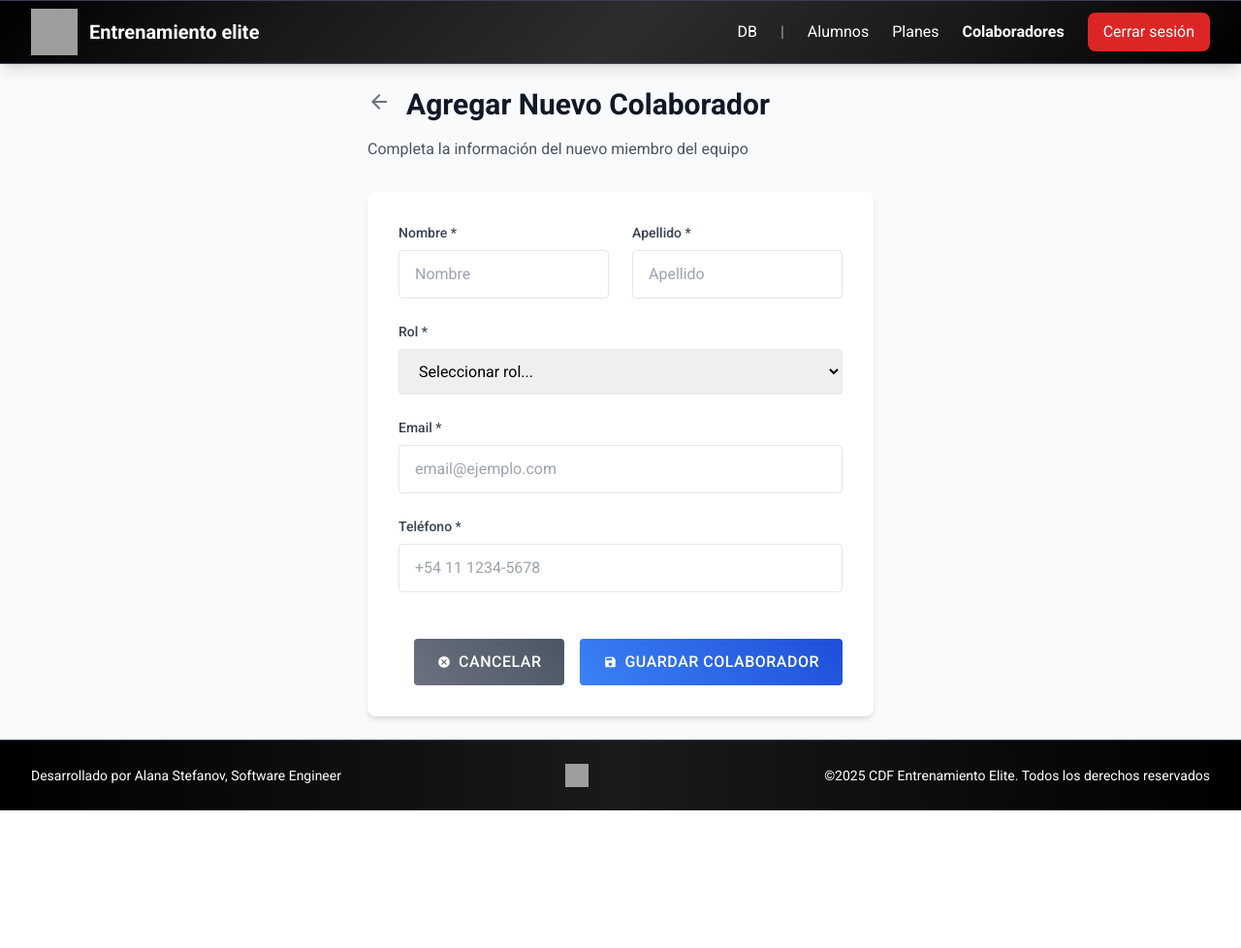
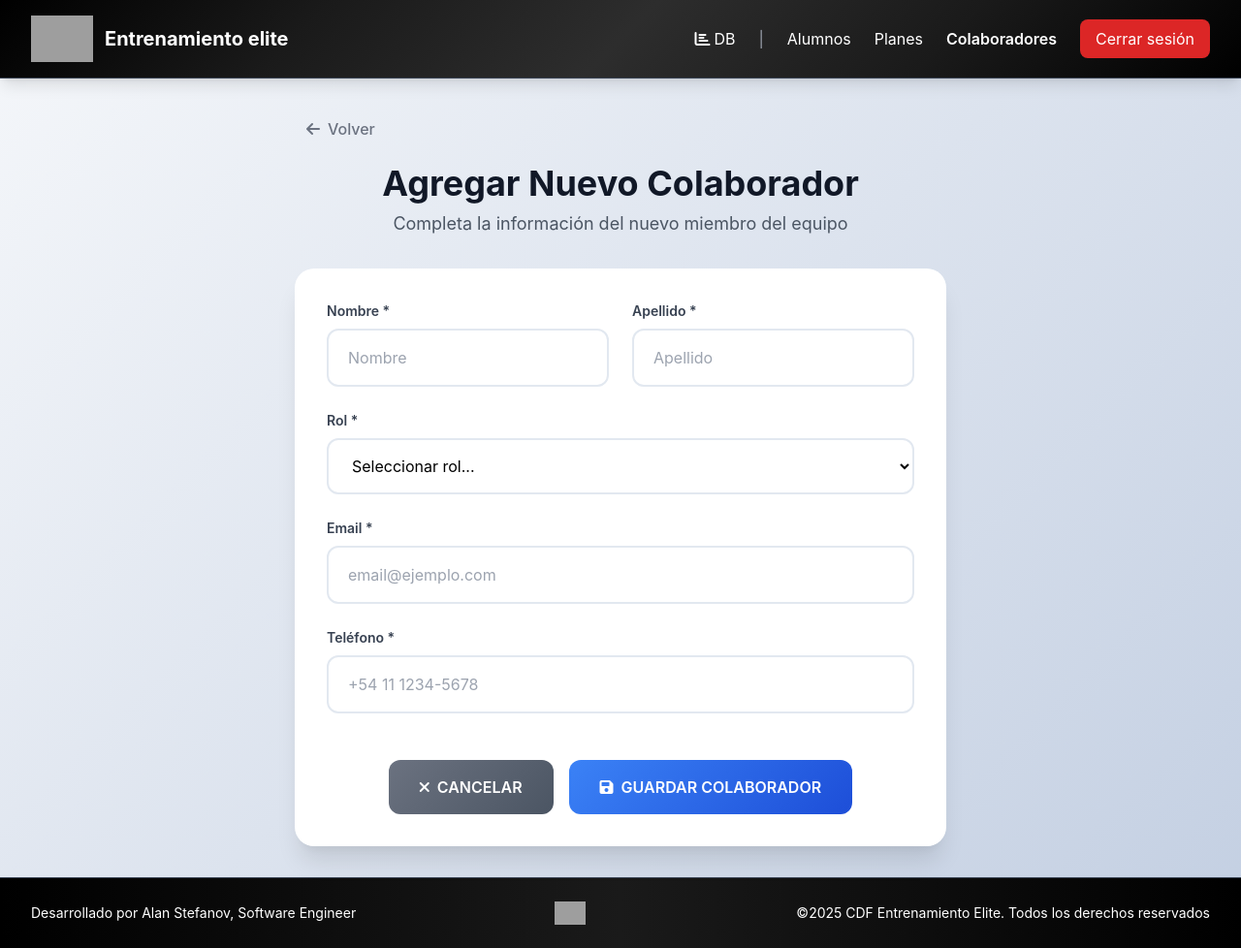
Before and after one commit to AlanStefanov/cdf-elite, a Node server app: page /colaboradores/add in a window 1280 px wide. Shown: the whole page at 97% size. Before the commit the page ends 836 px from the top, so only its background shows below. Run offline with Node 20, Linux system fonts and the light colour scheme; a user stored in the database is signed in; some libraries are stand-ins or nearby versions; grey boxes are pictures that could not be loaded.

Commit message:
Checkpoint before assistant change: Modernize the look and feel of the collaborator management pages
Updates CSS styling in add.ejs and edit.ejs to use Tailwind CSS classes.

Replit-Commit-Author: Assistant

```diff
--- a/views/colaboradores/add.ejs
+++ b/views/colaboradores/add.ejs
@@ -6,98 +6,132 @@
     <meta name="viewport" content="width=device-width, initial-scale=1.0">
     <title><%= title %></title>
     <script src="https://cdn.tailwindcss.com"></script>
-    <link rel="stylesheet" href="https://fonts.googleapis.com/css2?family=Roboto:wght@300;400;500;700&display=swap">
-    <link rel="stylesheet" href="https://fonts.googleapis.com/icon?family=Material+Icons">
+    <link href="https://cdnjs.cloudflare.com/ajax/libs/font-awesome/6.0.0/css/all.min.css" rel="stylesheet">
     <style>
         body {
-            font-family: 'Roboto', sans-serif;
+            font-family: 'Inter', -apple-system, BlinkMacSystemFont, sans-serif;
+            background: linear-gradient(135deg, #f5f7fa 0%, #c3cfe2 100%);
         }
         .header-bg {
             background: linear-gradient(135deg, #000000 0%, #1a1a1a 25%, #2d2d2d 50%, #1a1a1a 75%, #000000 100%);
         }
-        .material-card {
+        .footer-bg {
+            background: linear-gradient(90deg, #000000 0%, #1a1a1a 50%, #000000 100%);
+        }
+        .card {
             background: white;
-            border-radius: 8px;
-            box-shadow: 0 4px 6px -1px rgba(0, 0, 0, 0.1), 0 2px 4px -1px rgba(0, 0, 0, 0.06);
-            transition: box-shadow 0.3s ease;
+            border-radius: 20px;
+            box-shadow: 0 20px 25px -5px rgba(0, 0, 0, 0.1), 0 10px 10px -5px rgba(0, 0, 0, 0.04);
+            backdrop-filter: blur(10px);
+            border: 1px solid rgba(255, 255, 255, 0.18);
         }
-        .material-input {
-            border: 1px solid #e2e8f0;
-            border-radius: 4px;
-            padding: 12px 16px;
+        .form-input {
+            background: rgba(255, 255, 255, 0.9);
+            border: 2px solid #e2e8f0;
+            border-radius: 12px;
+            padding: 16px 20px;
             font-size: 16px;
-            transition: border-color 0.2s, box-shadow 0.2s;
+            transition: all 0.3s ease;
+            width: 100%;
         }
-        .material-input:focus {
+        .form-input:focus {
             outline: none;
             border-color: #3b82f6;
+            background: white;
             box-shadow: 0 0 0 3px rgba(59, 130, 246, 0.1);
+            transform: translateY(-1px);
         }
-        .material-button {
-            background: linear-gradient(45deg, #3b82f6, #1d4ed8);
+        .btn-primary {
+            background: linear-gradient(135deg, #3b82f6 0%, #1d4ed8 100%);
             color: white;
             border: none;
-            border-radius: 4px;
-            padding: 12px 24px;
+            border-radius: 12px;
+            padding: 16px 32px;
             font-size: 16px;
-            font-weight: 500;
+            font-weight: 600;
             cursor: pointer;
             transition: all 0.3s ease;
-            text-transform: uppercase;
-            letter-spacing: 0.5px;
             display: inline-flex;
             align-items: center;
             gap: 8px;
+            text-transform: none;
+            letter-spacing: 0;
         }
-        .material-button:hover {
-            background: linear-gradient(45deg, #1d4ed8, #1e40af);
-            transform: translateY(-1px);
-            box-shadow: 0 4px 12px rgba(59, 130, 246, 0.3);
+        .btn-primary:hover {
+            background: linear-gradient(135deg, #1d4ed8 0%, #1e40af 100%);
+            transform: translateY(-2px);
+            box-shadow: 0 10px 25px rgba(59, 130, 246, 0.3);
         }
-        .material-button.secondary {
-            background: linear-gradient(45deg, #6b7280, #4b5563);
+        .btn-secondary {
+            background: linear-gradient(135deg, #6b7280 0%, #4b5563 100%);
+            color: white;
+            border: none;
+            border-radius: 12px;
+            padding: 16px 32px;
+            font-size: 16px;
+            font-weight: 600;
+            cursor: pointer;
+            transition: all 0.3s ease;
+            display: inline-flex;
+            align-items: center;
+            gap: 8px;
+            text-decoration: none;
         }
-        .material-button.secondary:hover {
-            background: linear-gradient(45deg, #4b5563, #374151);
+        .btn-secondary:hover {
+            background: linear-gradient(135deg, #4b5563 0%, #374151 100%);
+            transform: translateY(-2px);
+            box-shadow: 0 10px 25px rgba(107, 114, 128, 0.3);
         }
-        .footer-bg {
-            background: linear-gradient(90deg, #000000 0%, #1a1a1a 50%, #000000 100%);
+        .form-label {
+            color: #374151;
+            font-weight: 600;
+            margin-bottom: 8px;
+            display: block;
+            font-size: 14px;
         }
         .alert {
-            padding: 12px 16px;
-            border-radius: 4px;
-            margin-bottom: 16px;
+            padding: 16px 20px;
+            border-radius: 12px;
+            margin-bottom: 20px;
             display: flex;
             align-items: center;
-            gap: 8px;
+            gap: 12px;
+            font-weight: 500;
         }
         .alert-error {
-            background-color: #fef2f2;
+            background: linear-gradient(135deg, #fef2f2 0%, #fee2e2 100%);
             border: 1px solid #fecaca;
             color: #dc2626;
         }
         .alert-success {
-            background-color: #f0fdf4;
+            background: linear-gradient(135deg, #f0fdf4 0%, #dcfce7 100%);
             border: 1px solid #bbf7d0;
             color: #16a34a;
         }
+        .back-button {
+            color: #6b7280;
+            text-decoration: none;
+            display: inline-flex;
+            align-items: center;
+            gap: 8px;
+            padding: 8px 12px;
+            border-radius: 8px;
+            transition: all 0.3s ease;
+            font-weight: 500;
+        }
+        .back-button:hover {
+            color: #374151;
+            background: rgba(107, 114, 128, 0.1);
+        }
     </style>
 </head>
-<body class="bg-gray-50 min-h-screen flex flex-col">
+<body class="min-h-screen flex flex-col">
     <!-- Header -->
-    <header class="header-bg shadow-lg border-b border-gray-700"></header>
-
-    <style>
-        .header-bg {
-            background: linear-gradient(135deg, #000000 0%, #1a1a1a 25%, #2d2d2d 50%, #1a1a1a 75%, #000000 100%);
-        }
-    </style>
-
     <header class="header-bg shadow-lg border-b border-gray-700">
         <div class="max-w-7xl mx-auto px-4 sm:px-6 lg:px-8">
-            <div class="flex justify-between items-center h-16">
+            <div class="flex justify-between items-center h-20">
                 <div class="flex items-center">
-                    <img src="https://i.ibb.co/9kcT37yD/unnamed-1.png" alt="CDF Logo" class="h-12 w-12 mr-3">
+                    <img src="https://i.ibb.co/9kcT37yD/unnamed-1.png" alt="CDF Logo" class="h-12 mr-3">
                     <span class="text-white text-xl font-bold">Entrenamiento elite</span>
                 </div>
                 <nav class="flex items-center space-x-6">
@@ -117,40 +151,43 @@
     </header>
 
     <!-- Main Content -->
-    <main class="flex-1 max-w-3xl mx-auto py-6 px-4 sm:px-6 lg:px-8">
+    <main class="flex-1 max-w-4xl mx-auto py-8 px-4 sm:px-6 lg:px-8">
         <!-- Page Header -->
         <div class="mb-8">
             <div class="flex items-center mb-4">
-                <a href="/colaboradores" class="text-gray-500 hover:text-gray-700 mr-4">
-                    <span class="material-icons">arrow_back</span>
+                <a href="/colaboradores" class="back-button">
+                    <i class="fas fa-arrow-left"></i>
+                    Volver
                 </a>
-                <h1 class="text-3xl font-bold text-gray-900">Agregar Nuevo Colaborador</h1>
             </div>
-            <p class="text-gray-600">Completa la información del nuevo miembro del equipo</p>
+            <div class="text-center">
+                <h1 class="text-4xl font-bold text-gray-900 mb-2">Agregar Nuevo Colaborador</h1>
+                <p class="text-gray-600 text-lg">Completa la información del nuevo miembro del equipo</p>
+            </div>
         </div>
 
         <!-- Flash Messages -->
         <% if (typeof messages !== 'undefined') { %>
             <% if (messages.error && messages.error.length > 0) { %>
                 <div class="alert alert-error">
-                    <span class="material-icons">error</span>
+                    <i class="fas fa-exclamation-circle text-lg"></i>
                     <%= messages.error[0] %>
                 </div>
             <% } %>
             <% if (messages.success && messages.success.length > 0) { %>
                 <div class="alert alert-success">
-                    <span class="material-icons">check_circle</span>
+                    <i class="fas fa-check-circle text-lg"></i>
                     <%= messages.success[0] %>
                 </div>
             <% } %>
         <% } %>
 
-        <!-- Form -->
-        <div class="material-card p-8">
+        <!-- Form Card -->
+        <div class="card p-8 max-w-2xl mx-auto">
             <form action="/colaboradores/add" method="POST" class="space-y-6">
                 <div class="grid grid-cols-1 md:grid-cols-2 gap-6">
                     <div>
-                        <label for="nombre" class="block text-sm font-medium text-gray-700 mb-2">
+                        <label for="nombre" class="form-label">
                             Nombre *
                         </label>
                         <input
@@ -158,13 +195,13 @@
                             id="nombre"
                             name="nombre"
                             required
-                            class="material-input w-full"
+                            class="form-input"
                             placeholder="Nombre"
                         >
                     </div>
 
                     <div>
-                        <label for="apellido" class="block text-sm font-medium text-gray-700 mb-2">
+                        <label for="apellido" class="form-label">
                             Apellido *
                         </label>
                         <input
@@ -172,21 +209,21 @@
                             id="apellido"
                             name="apellido"
                             required
-                            class="material-input w-full"
+                            class="form-input"
                             placeholder="Apellido"
                         >
                     </div>
                 </div>
 
                 <div>
-                    <label for="rol" class="block text-sm font-medium text-gray-700 mb-2">
+                    <label for="rol" class="form-label">
                         Rol *
                     </label>
                     <select
                         id="rol"
                         name="rol"
                         required
-                        class="material-input w-full"
+                        class="form-input"
                     >
                         <option value="">Seleccionar rol...</option>
                         <option value="Entrenador">Entrenador</option>
@@ -198,7 +235,7 @@
                 </div>
 
                 <div>
-                    <label for="email" class="block text-sm font-medium text-gray-700 mb-2">
+                    <label for="email" class="form-label">
                         Email *
                     </label>
                     <input
@@ -206,13 +243,13 @@
                         id="email"
                         name="email"
                         required
-                        class="material-input w-full"
+                        class="form-input"
                         placeholder="email@ejemplo.com"
                     >
                 </div>
 
                 <div>
-                    <label for="telefono" class="block text-sm font-medium text-gray-700 mb-2">
+                    <label for="telefono" class="form-label">
                         Teléfono *
                     </label>
                     <input
@@ -220,19 +257,19 @@
                         id="telefono"
                         name="telefono"
                         required
-                        class="material-input w-full"
+                        class="form-input"
                         placeholder="+54 11 1234-5678"
                     >
                 </div>
 
-                <div class="flex justify-end space-x-4 pt-6">
-                    <a href="/colaboradores" class="material-button secondary">
-                        <span class="material-icons text-sm">cancel</span>
-                        Cancelar
+                <div class="flex justify-center space-x-4 pt-6">
+                    <a href="/colaboradores" class="btn-secondary">
+                        <i class="fas fa-times"></i>
+                        CANCELAR
                     </a>
-                    <button type="submit" class="material-button">
-                        <span class="material-icons text-sm">save</span>
-                        Guardar Colaborador
+                    <button type="submit" class="btn-primary">
+                        <i class="fas fa-save"></i>
+                        GUARDAR COLABORADOR
                     </button>
                 </div>
             </form>
@@ -244,10 +281,10 @@
         <div class="max-w-7xl mx-auto py-6 px-4 sm:px-6 lg:px-8">
             <div class="flex justify-between items-center">
                 <div class="text-white text-sm">
-                    Desarrollado por Alana Stefanov, Software Engineer
+                    Desarrollado por Alan Stefanov, Software Engineer
                 </div>
                 <div class="flex items-center">
-                    <img src="https://i.ibb.co/9kcT37yD/unnamed-1.png" alt="CDF Logo" class="h-6 w-6 mr-3">
+                    <img src="https://i.ibb.co/9kcT37yD/unnamed-1.png" alt="CDF Logo" class="h-6 mr-3">
                 </div>
                 <div class="text-white text-sm">
                     ©2025 CDF Entrenamiento Elite. Todos los derechos reservados
```
Also changed, not shown: views/colaboradores/edit.ejs (+131 -81 lines).
